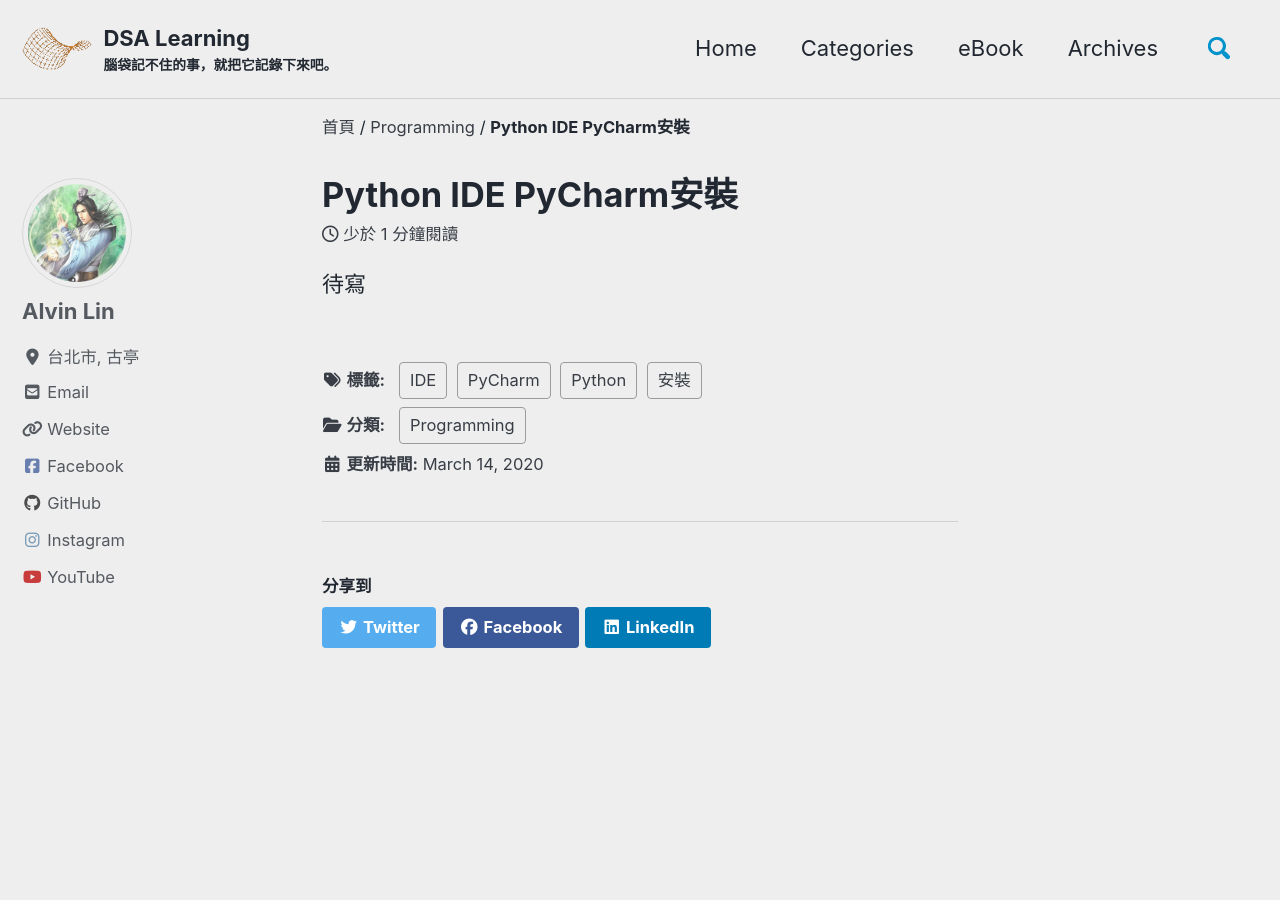
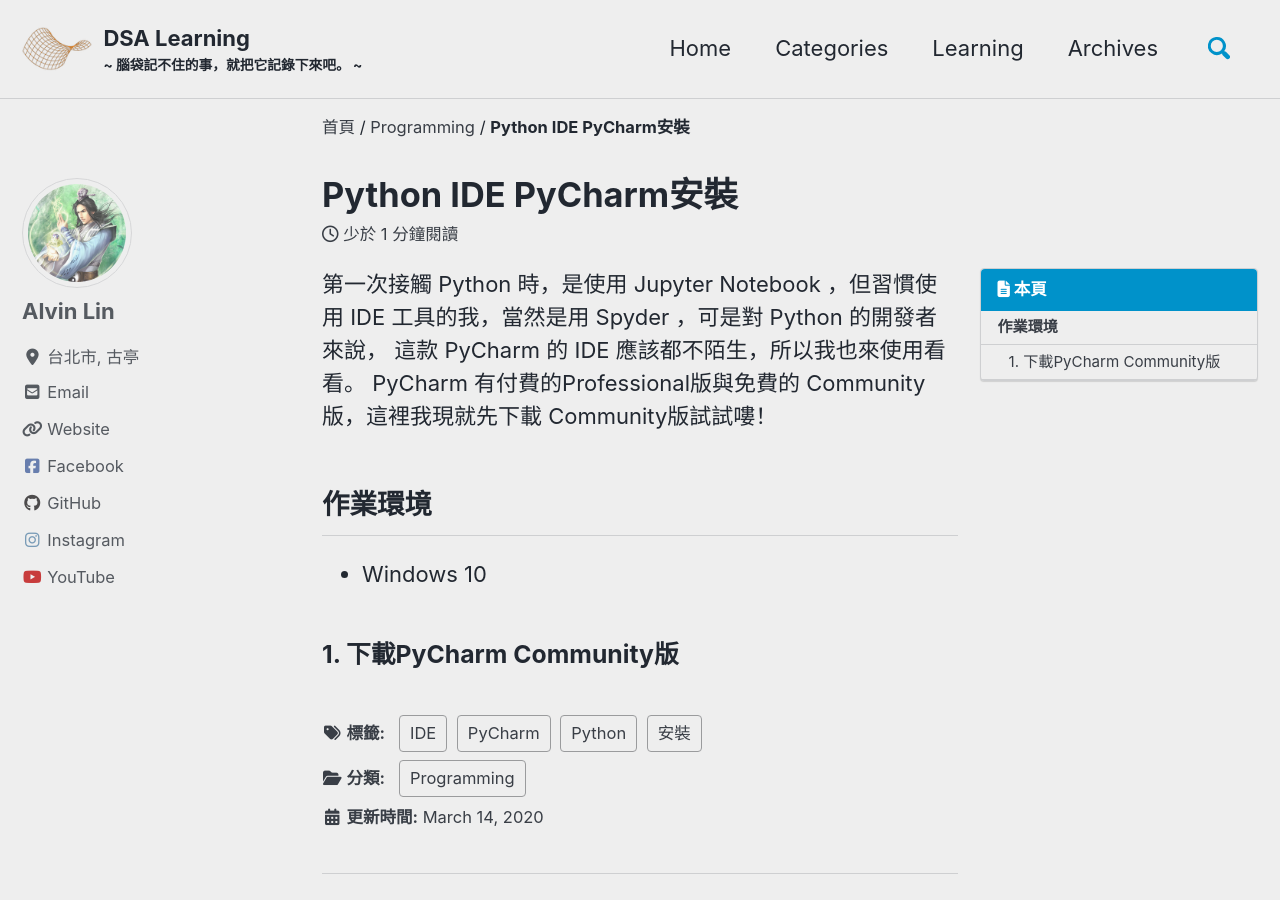
Before and after one commit to dsalearning/dsalearning.github.io, a Jekyll site: the page built from _posts/2020-03-14-python-ide-pycharm-install.md, in a window 1280 px wide and 900 px high. Built offline with Jekyll 4.4.1, drawn with Linux system fonts in a browser that asks for light colours; cached includes are drawn as plain includes; nearby versions of some CDN libraries; comment, search, counter and statistics services are not loaded; a style sheet for code colours, icons or effects is not loaded.

Commit message:
修改config

```diff
--- a/_config.yml
+++ b/_config.yml
@@ -18,19 +18,19 @@
 locale                   : "zh-TW" #"en-US"
 title                    : "DSA Learning"
 title_separator          : "-"
-subtitle                 : "腦袋記不住的事，就把它記錄下來吧。" # site tagline that appears below site title in masthead
+subtitle                 : "~ 腦袋記不住的事，就把它記錄下來吧。 ~" # site tagline that appears below site title in masthead
 name                     : "Alvin Lin"
-description              : "資料經整理而成為有用的資訊，資訊經分析而萃煉為有價值的智慧."
+description              : "資料經整理而成為有用的資訊，資訊經分析而萃煉為有價值的智慧，這就是DSA Learning學習的目標。"
 url                      : "https://dsalearning.github.io" # the base hostname & protocol for your site e.g. "https://mmistakes.github.io"
 baseurl                  : # the subpath of your site, e.g. "/blog"
 repository               : # GitHub username/repo-name e.g. "mmistakes/minimal-mistakes"
-teaser                   : #"/assets/images/DSALearning_500x300.png" # path of fallback teaser image, e.g. "/assets/images/500x300.png"
+teaser                   : "/assets/images/500x300.png" # path of fallback teaser image, e.g. "/assets/images/500x300.png"
 logo                     : "/assets/images/dsa_logo_88x55.png" # path of logo image to display in the masthead, e.g. "/assets/images/88x88.png"
 masthead_title           : # overrides the website title displayed in the masthead, use " " for no title
 breadcrumbs              : true # true, false (default)
-words_per_minute         : 200
+words_per_minute         : 300
 comments:
-  provider               : # false (default), "disqus", "discourse", "facebook", "staticman", "staticman_v2", "utterances", "custom"
+  provider               : "facebook" # false (default), "disqus", "discourse", "facebook", "staticman", "staticman_v2", "utterances", "custom"
   disqus:
     shortname            : # https://help.disqus.com/customer/portal/articles/466208-what-s-a-shortname-
   discourse:
@@ -309,7 +309,7 @@
       read_time: false
       author_profile: false
       share: false
-      comments: false
+      comments: true
       sidebar:
         nav: "docker"
   # _bigdata
--- a/_data/navigation.yml
+++ b/_data/navigation.yml
@@ -12,7 +12,7 @@
   #   url: https://mmistakes.github.io/minimal-mistakes/about/
   - title: "Categories"
     url: /categories/
-  - title: "eBook"
+  - title: "Learning"
     url: /collection-archive/
   - title: "Archives"
     url: /year-archive/
--- a/_posts/2020-03-14-python-ide-pycharm-install.md
+++ b/_posts/2020-03-14-python-ide-pycharm-install.md
@@ -9,6 +9,12 @@
   - IDE
   - 安裝
 last_modified_at: 2020-03-14T23:00-00:00
+toc: true
 ---
 
-待寫
+第一次接觸 Python 時，是使用 Jupyter Notebook ，但習慣使用 IDE 工具的我，當然是用 Spyder ，可是對 Python 的開發者來說， 這款 PyCharm 的 IDE 應該都不陌生，所以我也來使用看看。 PyCharm 有付費的Professional版與免費的 Community版，這裡我現就先下載 Community版試試嘍！
+
+## 作業環境 ##
+* Windows 10
+
+### 1. 下載PyCharm Community版 ###
```
Also changed, not shown: assets/images/dsa_logo_88x55.png.
